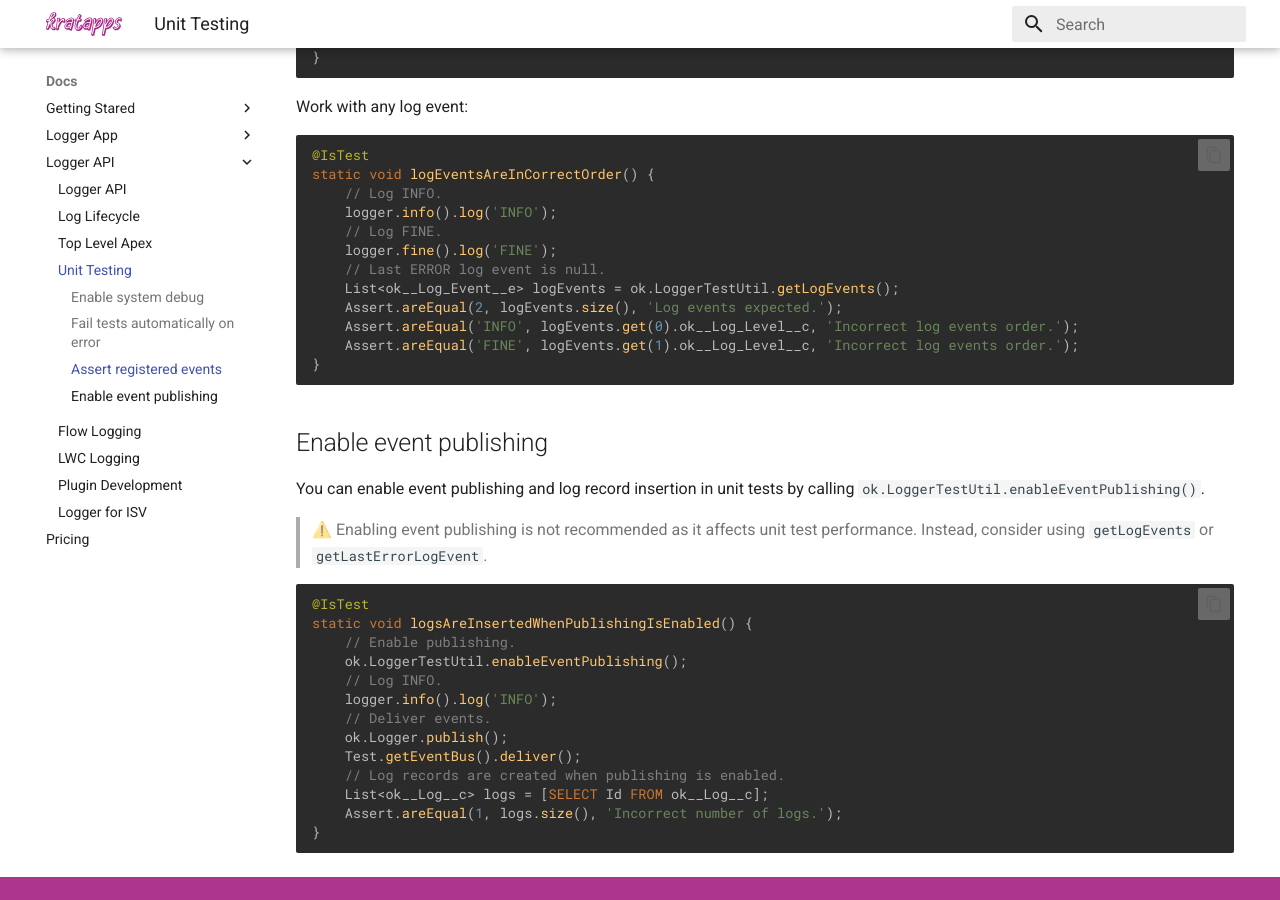
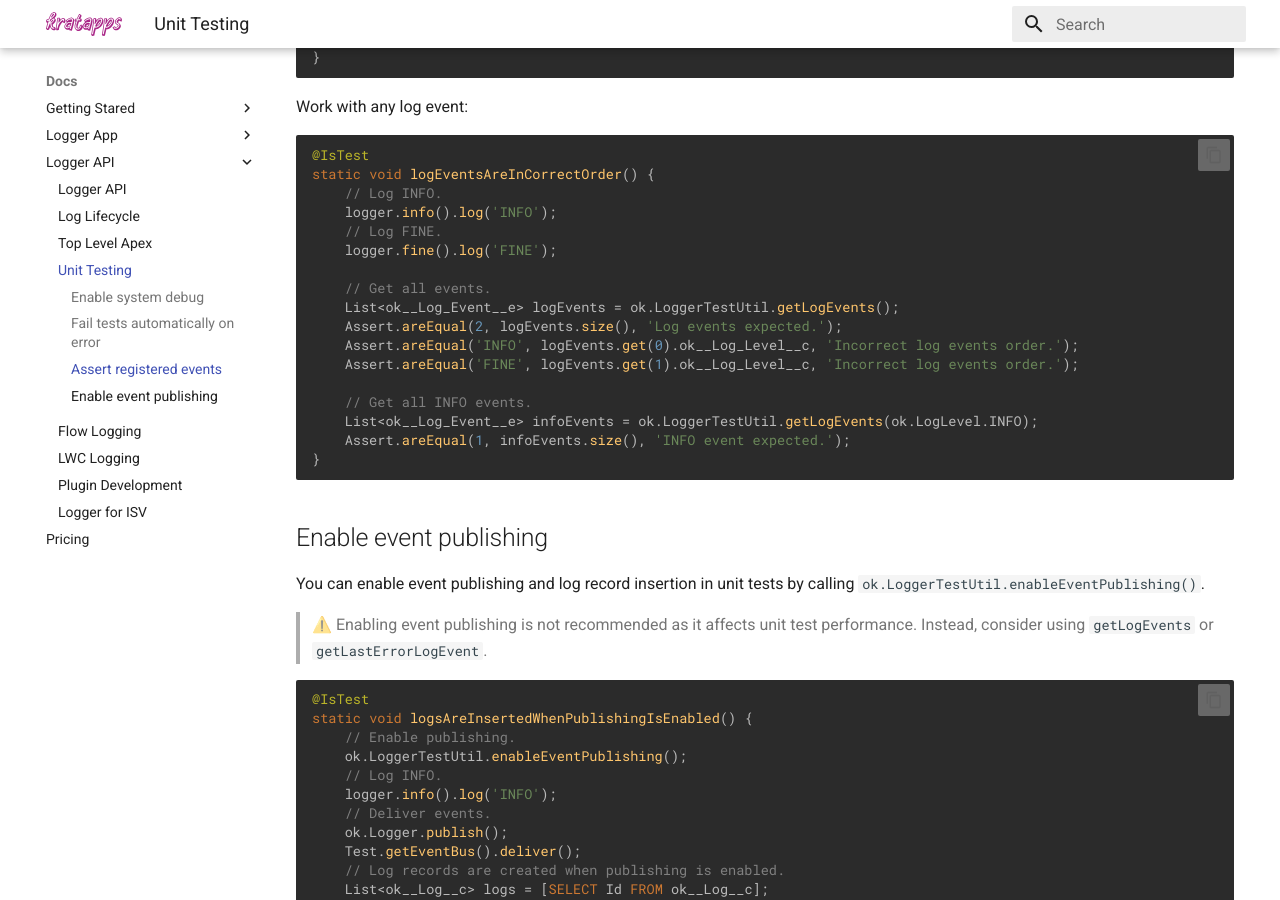
Before and after one commit to kratapps/one-logger-kratapps-com, an MkDocs documentation site: the page built from docs/docs/api/unit-testing.md, in a window 1280 px wide and 900 px high, scrolled down 1864 px. Built offline with MkDocs 1.6.1 and Material for MkDocs 9.7.7, drawn with Linux system fonts in a browser that asks for light colours.

Commit message:
Update doc.

````diff
--- a/docs/docs/api/unit-testing.md
+++ b/docs/docs/api/unit-testing.md
@@ -94,11 +94,16 @@
     logger.info().log('INFO');
     // Log FINE.
     logger.fine().log('FINE');
-    // Last ERROR log event is null.
+
+    // Get all events.
     List<ok__Log_Event__e> logEvents = ok.LoggerTestUtil.getLogEvents();
     Assert.areEqual(2, logEvents.size(), 'Log events expected.');
     Assert.areEqual('INFO', logEvents.get(0).ok__Log_Level__c, 'Incorrect log events order.');
     Assert.areEqual('FINE', logEvents.get(1).ok__Log_Level__c, 'Incorrect log events order.');
+
+    // Get all INFO events.
+    List<ok__Log_Event__e> infoEvents = ok.LoggerTestUtil.getLogEvents(ok.LogLevel.INFO);
+    Assert.areEqual(1, infoEvents.size(), 'INFO event expected.');
 }
 ```
 
````
